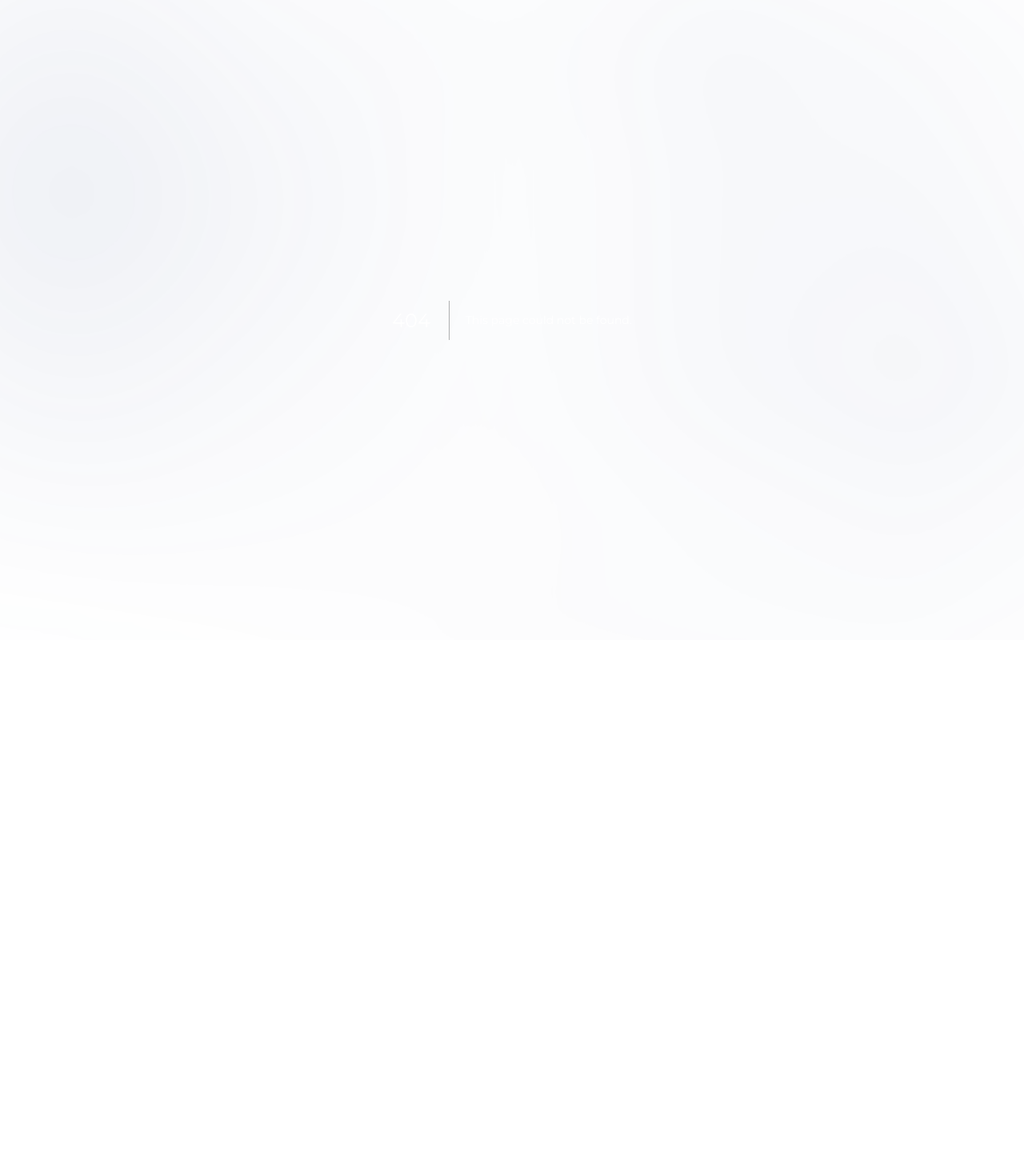
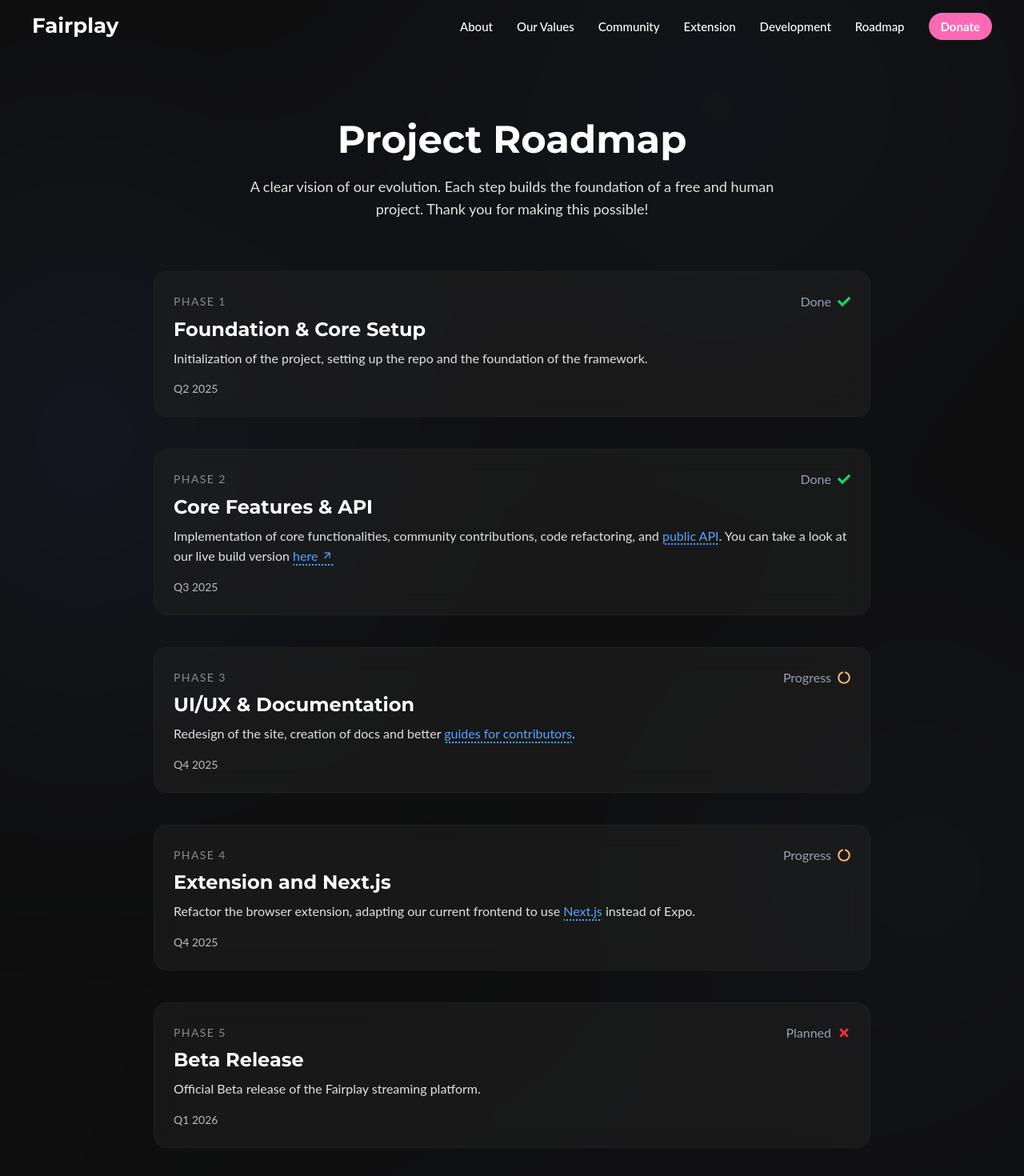
Before and after one commit to FairPlayTeam/FairPlay-Website, a Next.js app: page /roadmap in a window 1280 px wide. Before the commit this address had no page. Shown: the top 1470 px of the page at 80% size. Before the commit the page ends 800 px from the top, so only its background shows below. Built offline with nearby package versions, Linux system fonts and the light colour scheme.

Commit message:
Cleanup, better scrollbar, and /roadmap page

```diff
--- a/app/components/sections/Topbar.tsx
+++ b/app/components/sections/Topbar.tsx
@@ -6,7 +6,11 @@ import Logo from "../ui/Logo";
 import TopbarButton from "../ui/TopbarButton";
 import Button from "../ui/Button";
 
-export default function Topbar() {
+interface TopbarProps {
+  animateOnLoad?: boolean;
+}
+
+export default function Topbar({ animateOnLoad = true }: TopbarProps) {
   const [isMenuOpen, setIsMenuOpen] = useState(false);
 
   const scrollToSection = (id: string) => {
@@ -41,16 +45,10 @@ export default function Topbar() {
     <>
       <motion.header
         className="main-header bg-[#0f0f0f00] py-3 px-5 sm:px-10 sticky top-0 z-1000 transition-all duration-300 ease-out"
-          initial={{
-            y: -50,
-            opacity: 0
-          }}
-          animate={{
-            y: 0,
-            opacity: 1
-          }}
+        initial={animateOnLoad ? { y: -50, opacity: 0 } : { y: 0, opacity: 1 }}
+        animate={{ y: 0, opacity: 1 }}
         transition={{
-            duration: 1.5,
+          duration: animateOnLoad ? 1.5 : 0,
           ease: [0.43, 0.13, 0.23, 0.96],
         }}
       >
--- a/app/components/ui/Button.tsx
+++ b/app/components/ui/Button.tsx
@@ -37,13 +37,14 @@ export default function Button({ children, onClick, className = "", variant = "p
       return(
         <button
           onClick={onClick}
-          disabled={loading}
-          className={`w-full py-3 rounded-lg font-semibold transition ${
-            loading
-              ? 'opacity-60 cursor-not-allowed'
-              : 'cursor-pointer bg-(--blue-pastel-700) hover:bg-(--blue-500) text-(--white) shadow-md'
-          }`}
-        >
+          className={`
+          cursor-pointer
+          inline-flex
+          items-center justify-center
+          text-[15px] font-bold text-(--color-text)
+          rounded-full bg-(--color-accent-dark)
+          px-[35px] py-2.5
+          ${className}`}>
           {children}
         </button>
       );
@@ -79,21 +80,6 @@ export default function Button({ children, onClick, className = "", variant = "p
           {children}
         </button>
       );
-    case "download":
-      return(
-        <button
-          onClick={onClick}
-          className={`
-          cursor-pointer
-          inline-flex
-          items-center justify-center
-          text-[15px] font-bold text-(--color-text)
-          rounded-full bg-(--color-accent-dark)
-          px-[35px] py-2.5
-          ${className}`}>
-          {children}
-        </button>
-      );
     default:
   }
 }
--- a/app/globals.css
+++ b/app/globals.css
@@ -114,6 +114,9 @@
   }
 }
 
+html {
+  scroll-behavior: smooth;
+}
 body{
     background-color: var(--color-background);
     color: var(--color-white);
@@ -141,3 +144,11 @@ h1,h2,h3{
     font-weight: 700;
     line-height: 1.2;
 }
+
+::-webkit-scrollbar {
+  width: 9px;
+}
+::-webkit-scrollbar-thumb {
+  background: #5a5a5a;
+  border-radius: 2px;
+}
--- a/app/page.tsx
+++ b/app/page.tsx
@@ -80,7 +80,7 @@ export default function HomePage() {
                     </li>
                   </ul>
                 <div className="flex justify-center lg:justify-start">
-                  <Button onClick={() => window.location.href="https://microsoftedge.microsoft.com/addons/detail/antivertical-content/aafojaecolkacnnbkmodafapbcbcapkb"} variant="download">Install (Edge)</Button>
+                  <Button onClick={() => window.location.href="https://microsoftedge.microsoft.com/addons/detail/antivertical-content/aafojaecolkacnnbkmodafapbcbcapkb"} variant="secondary">Install (Edge)</Button>
                 </div>
               </div>
             </div>
--- /dev/null
+++ b/app/roadmap/page.tsx
@@ -0,0 +1,150 @@
+"use client";
+
+import { motion } from "framer-motion";
+import { FaArrowRight, FaCheck, FaTimes, FaCircleNotch } from "react-icons/fa";
+import Topbar from "../components/sections/Topbar";
+import Footer from "../components/sections/Footer";
+import Link from "../components/ui/Link";
+import Button from "../components/ui/Button";
+
+type RoadmapStatus = "done" | "progress" | "planned";
+
+interface RoadmapItem {
+  phase: string;
+  title: string;
+  description: React.ReactNode;
+  status: RoadmapStatus;
+  date: string;
+}
+
+export default function RoadmapPage() {
+  const roadmap: RoadmapItem[] = [
+    {
+      phase: "Phase 1",
+      title: "Foundation & Core Setup",
+      description: (
+        <>
+          Initialization of the project, setting up the repo and the foundation of the framework.
+        </>
+      ),
+      status: "done",
+      date: "Q2 2025",
+    },
+    {
+      phase: "Phase 2",
+      title: "Core Features & API",
+      description: (
+        <>
+          Implementation of core functionalities, community contributions, code refactoring, and{" "}
+          <Link href="/contributors#api" variant="secondary">
+            public API
+          </Link>
+          . You can take a look at our live build version <Link href="https://lab.fairplay.video">here</Link>
+        </>
+      ),
+      status: "done",
+      date: "Q3 2025",
+    },
+    {
+      phase: "Phase 3",
+      title: "UI/UX & Documentation",
+      description: (
+        <>
+          Redesign of the site, creation of docs and better <Link href="/contributors" variant="secondary">guides for contributors</Link>.
+        </>
+      ),
+      status: "progress",
+      date: "Q4 2025",
+    },
+    {
+      phase: "Phase 4",
+      title: "Extension and Next.js",
+      description: (
+        <>
+          Refactor the browser extension, adapting our current frontend to use{" "}
+          <Link href="https://nextjs.org" variant="secondary">
+            Next.js
+          </Link>{" "}
+          instead of Expo.
+        </>
+      ),
+      status: "progress",
+      date: "Q4 2025",
+    },
+    {
+      phase: "Phase 5",
+      title: "Beta Release",
+      description: (
+        <>
+          Official Beta release of the Fairplay streaming platform.
+        </>
+      ),
+      status: "planned",
+      date: "Q1 2026",
+    },
+  ];
+
+  const statusColor: Record<RoadmapStatus, string> = {
+    done: "bg-[var(--blue-pastel-100)]",
+    progress: "bg-[var(--blue-pastel-700)]",
+    planned: "bg-[var(--gray-500)]",
+  };
+
+  return (
+    <>
+    <Topbar animateOnLoad={false}/>
+    <main className="min-h-screen  text-(--color-text) px-6 py-20">
+      <section className="text-center mb-16">
+        <h1 className="text-5xl font-bold mb-4">Project Roadmap</h1>
+        <p className="text-(--color-text-para) text-lg max-w-2xl mx-auto">
+          A clear vision of our evolution. Each step builds the foundation of a free and human project. Thank you for making this possible!
+        </p>
+      </section>
+
+      <div className="flex flex-col space-y-10 max-w-4xl mx-auto">
+        {roadmap.map((item, i) => (
+          <motion.div
+            key={i}
+            initial={{ opacity: 0, y: 20 }}
+            animate={{ opacity: 1, y: 0 }}
+            transition={{ delay: i * 0.2 }}
+            className="relative bg-(--color-container) rounded-2xl p-6 backdrop-blur-lg border border-(--color-border) hover:scale-[1.01] transition-all duration-300"
+          >
+            <div className="flex items-center justify-between mb-2">
+              <span className="text-sm uppercase tracking-widest text-(--color-text-bold)">
+                {item.phase}
+              </span>
+                <span className="flex items-center space-x-2 text-gray-400">
+                  {item.status === "planned" ? (
+                    <>
+                      <p className="text-gray-400">Planned</p>
+                      <FaTimes className="text-red-500" />
+                    </>
+                  ) : item.status === "progress" ? (
+                    <>
+                      <p className="text-gray-400">Progress</p>
+                      <FaCircleNotch className="text-orange-300" />
+                    </>
+                  ) : (
+                    <>
+                      <p className="text-gray-400">Done</p>
+                      <FaCheck className="text-green-400" />
+                    </>
+                  )}
+                </span>
+            </div>
+            <h2 className="text-2xl font-semibold mb-2">{item.title}</h2>
+            <p className="text-(--color-text-para)">{item.description}</p>
+            <p className="text-sm mt-4 text-(--color-text-amount)">{item.date}</p>
+          </motion.div>
+        ))}
+      </div>
+
+      <div className="text-center mt-20">
+        <Button variant="secondary" onClick={() => window.location.href="https://github.com/FairPlayTeam"}>Contribute on Github <FaArrowRight className="w-4 h-4 ml-2" /></Button>
+      </div>
+    </main>
+    <Footer variant="secondary" />
+    </>
+  );
+}
```
Lines whose indentation alone changed are shown as unchanged.
